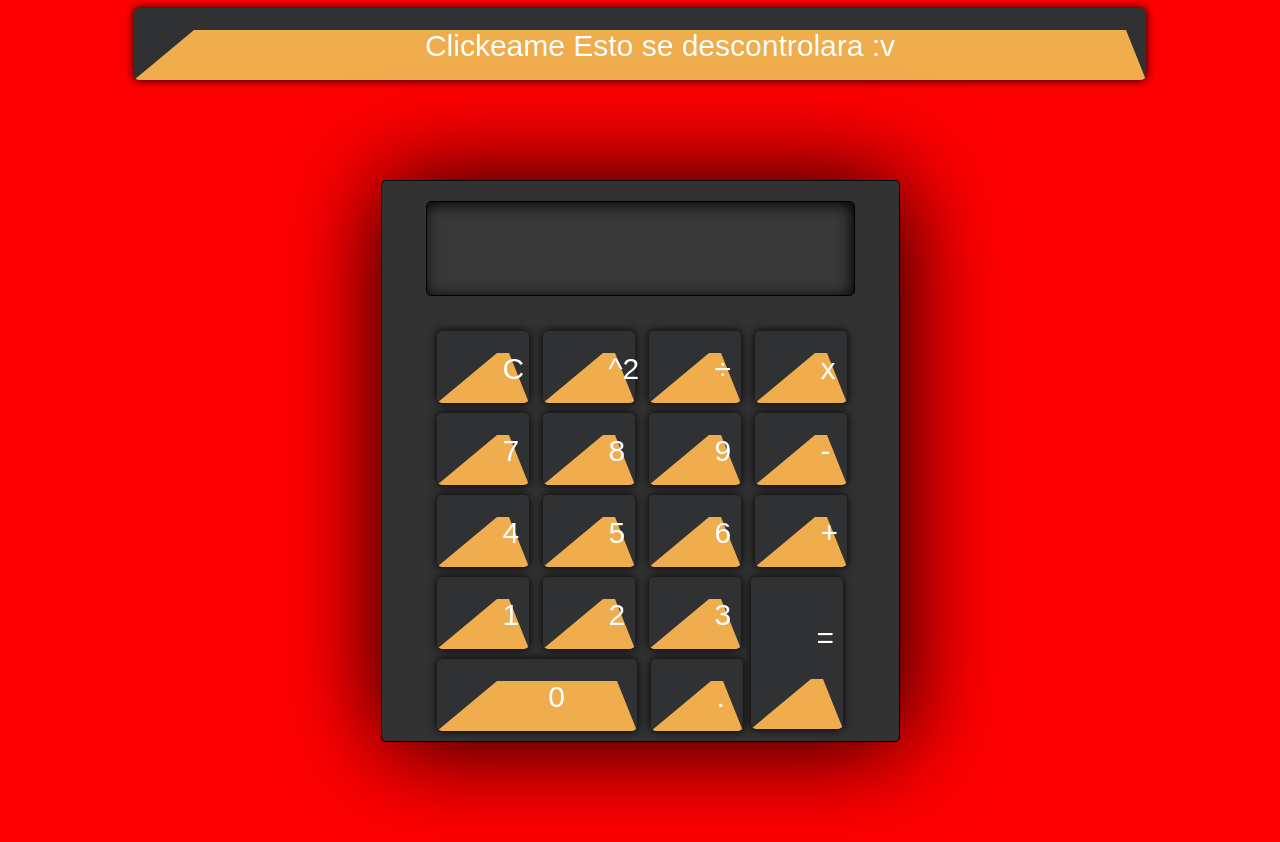
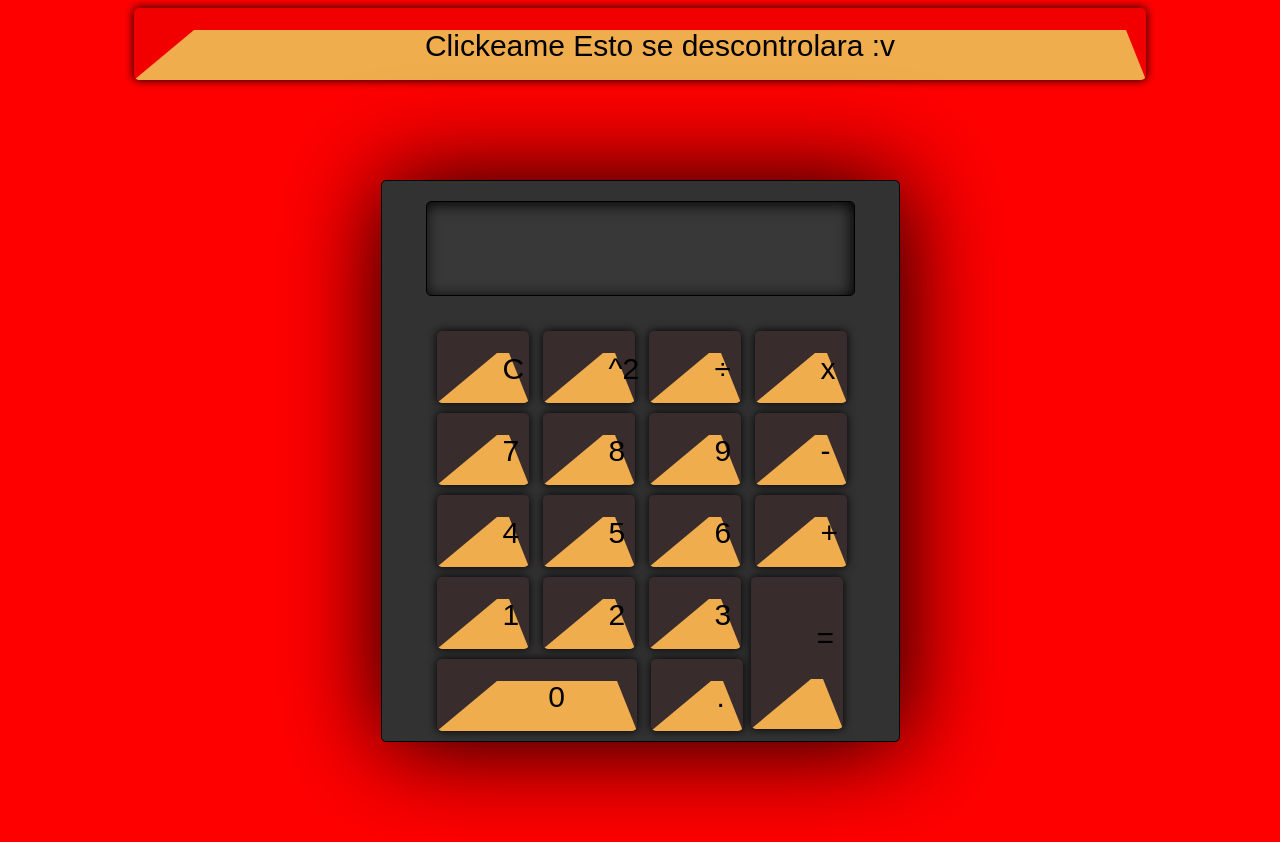
Before and after one commit to SanalbuDev1/JavaScript, a plain HTML site: page JS/calculadora.html in a window 1280 px wide. Drawn offline with Linux system fonts and the light colour scheme.

Commit message:
modificacion

```diff
--- a/JS/calculadora.html
+++ b/JS/calculadora.html
@@ -66,6 +66,7 @@
 			border-radius: 5px;
 			box-shadow: inset -2px 2px 15px black;
 
+
 		}
 		article.botones{
 			width: 430px;
@@ -77,7 +78,7 @@
 			width: 91px;
 			height: 66px;
 			margin:5px;
-			background:#303132;
+			background:rgba(132,0,0,0.1);
 			border:1px solid black;
 			border-radius: 5px;
 			box-shadow: 0px 0px 10px black;
@@ -85,7 +86,7 @@
 			font-size: 30px;
 			outline: red;
 			text-align: center;
-
+			color:black;
 		    border-right: 20px solid transparent;
      		border-top: 20px solid transparent;
    		  	border-left: 60px solid transparent;
```
